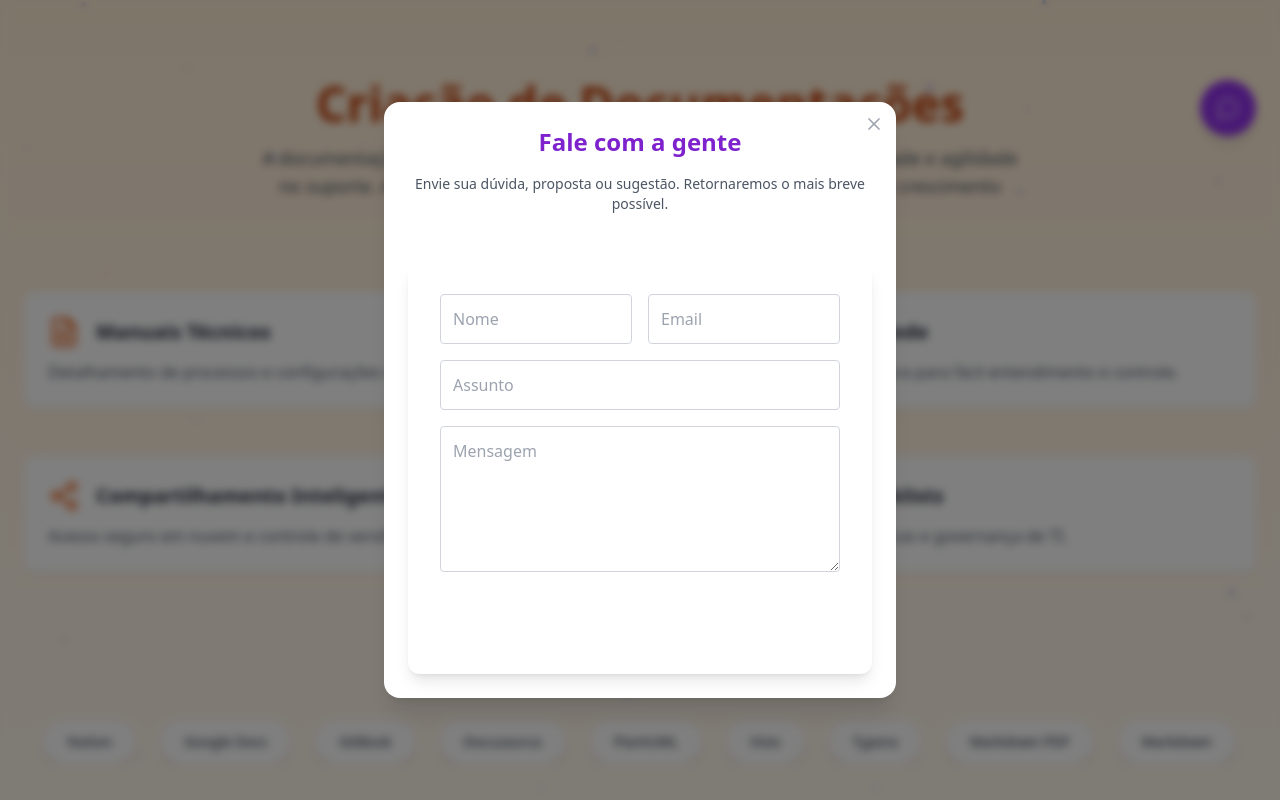
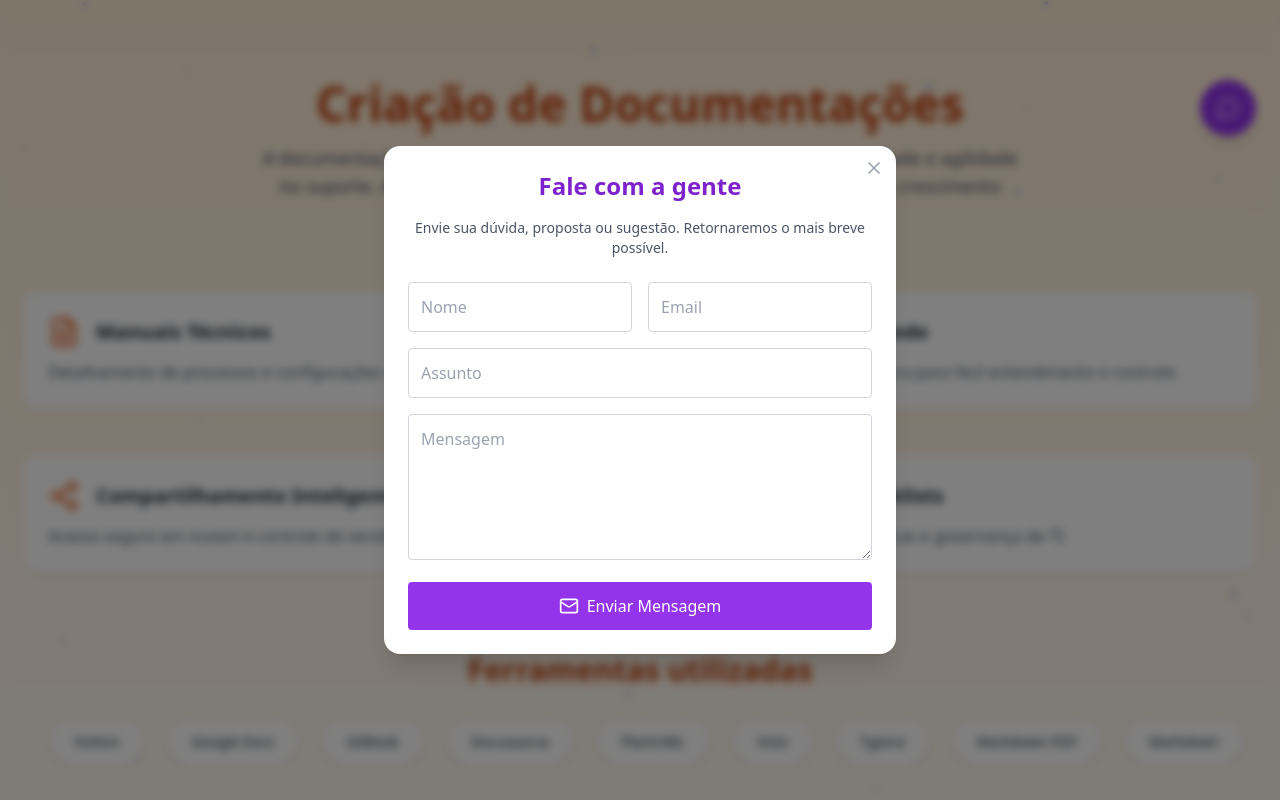
Before and after one commit to B4rbelli/site-v2.2, a React (Vite) app: page /servicos/documentacoes in a window 1280 px wide. Both pictures are taken after a click on the button "Fale Conosco". Shown: the top 800 px of the page. Built offline with nearby package versions, Linux system fonts and the light colour scheme.

Commit message:
correção buttom ModalContato

```diff
--- a/package.json
+++ b/package.json
@@ -21,7 +21,7 @@
   },
   "devDependencies": {
     "@eslint/js": "^9.9.1",
-    "@types/react": "^18.3.5",
+    "@types/react": "^18.3.23",
     "@types/react-dom": "^18.3.0",
     "@vitejs/plugin-react": "^4.3.1",
     "autoprefixer": "^10.4.18",
--- a/src/App.tsx
+++ b/src/App.tsx
@@ -1,7 +1,12 @@
 import { RouterProvider } from 'react-router-dom';
 import router from './routes';
-
+import { Toaster } from 'react-hot-toast';
 
 export default function App() {
-  return <RouterProvider router={router} />;
+  return (
+    <>
+      <Toaster position="top-center" />
+      <RouterProvider router={router} />
+    </>
+  );
 }
--- a/src/components/Formulario.tsx
+++ b/src/components/Formulario.tsx
@@ -1,24 +1,100 @@
+import { useState } from 'react';
 import { Mail } from 'lucide-react';
+import emailjs from '@emailjs/browser';
+import toast from 'react-hot-toast';
+import { useModalContato } from './ModalContatoProvider'; // ajuste o path se necessário
 
 type FormularioProps = {
-  cor: string;
+  cor: string; // deve ser bg-purple-600, bg-indigo-600 etc.
 };
 
 export default function Formulario({ cor }: FormularioProps) {
+  const [formData, setFormData] = useState({
+    name: '',
+    email: '',
+    subject: '',
+    message: ''
+  });
+
+  const [isSending, setIsSending] = useState(false);
+  const { fechar } = useModalContato();
+
+  const handleChange = (e: React.ChangeEvent<HTMLInputElement | HTMLTextAreaElement>) => {
+    setFormData({ ...formData, [e.target.name]: e.target.value });
+  };
+
+  const handleSubmit = (e: React.FormEvent) => {
+    e.preventDefault();
+    setIsSending(true);
+
+    emailjs
+      .send(
+        'service_m95p9xk',
+        'template_76dthye',
+        formData,
+        'RGSqRJA9mE5wOM1u_'
+      )
+      .then(() => {
+        toast.success('Mensagem enviada com sucesso!');
+        setFormData({ name: '', email: '', subject: '', message: '' });
+        fechar();
+      })
+      .catch((error: unknown) => {
+        console.error('Erro ao enviar:', error);
+        toast.error('Erro ao enviar. Tente novamente mais tarde.');
+      })
+      .finally(() => setIsSending(false));
+  };
+
   return (
-    <form className="bg-white rounded-xl shadow-lg p-8 space-y-4 max-w-4xl mx-auto mt-12">
+    <form onSubmit={handleSubmit} className="space-y-4">
+
       <div className="grid grid-cols-1 md:grid-cols-2 gap-4">
-        <input type="text" placeholder="Nome" className="p-3 rounded border border-gray-300" />
-        <input type="email" placeholder="Email" className="p-3 rounded border border-gray-300" />
+        <input
+          type="text"
+          name="name"
+          placeholder="Nome"
+          value={formData.name}
+          onChange={handleChange}
+          required
+          className="p-3 rounded border border-gray-300"
+        />
+        <input
+          type="email"
+          name="email"
+          placeholder="Email"
+          value={formData.email}
+          onChange={handleChange}
+          required
+          className="p-3 rounded border border-gray-300"
+        />
       </div>
-      <input type="text" placeholder="Assunto" className="w-full p-3 rounded border border-gray-300" />
-      <textarea placeholder="Mensagem" rows={5} className="w-full p-3 rounded border border-gray-300" />
+      <input
+        type="text"
+        name="subject"
+        placeholder="Assunto"
+        value={formData.subject}
+        onChange={handleChange}
+        required
+        className="w-full p-3 rounded border border-gray-300"
+      />
+      <textarea
+        name="message"
+        placeholder="Mensagem"
+        rows={5}
+        value={formData.message}
+        onChange={handleChange}
+        required
+        className="w-full p-3 rounded border border-gray-300"
+      />
       <button
         type="submit"
-        className={`w-full ${cor} text-white py-3 rounded hover:opacity-90 transition-colors flex justify-center items-center gap-2`}
+        disabled={isSending}
+        className={`w-full ${cor} text-white py-3 rounded hover:opacity-90 transition-colors flex justify-center items-center gap-2 ${isSending ? 'animate-pulse' : ''
+          } disabled:opacity-50`}
       >
         <Mail className="w-5 h-5" />
-        Enviar Mensagem
+        {isSending ? 'Enviando...' : 'Enviar Mensagem'}
       </button>
     </form>
   );
--- a/src/components/ModalContato.tsx
+++ b/src/components/ModalContatoProvider.tsx
@@ -1,3 +1,4 @@
+// ModalContatoProvider.tsx
 import { createContext, useContext, useState } from 'react';
 import { MessageCircle, X } from 'lucide-react';
 import { motion, AnimatePresence } from 'framer-motion';
@@ -36,7 +37,8 @@ export function ModalContatoProvider({ children }: { children: React.ReactNode }
             exit={{ opacity: 0 }}
           >
             <motion.div
-              className="bg-white rounded-2xl p-6 w-full max-w-lg relative shadow-xl"
+              className="bg-white rounded-2xl p-6 w-full max-w-lg shadow-xl relative overflow-y-auto"
+              style={{ maxHeight: 'calc(100vh - 60px)' }}
               initial={{ y: 50, opacity: 0 }}
               animate={{ y: 0, opacity: 1 }}
               exit={{ y: 50, opacity: 0 }}
@@ -54,21 +56,24 @@ export function ModalContatoProvider({ children }: { children: React.ReactNode }
               <p className="text-gray-600 mb-6 text-center text-sm">
                 Envie sua dúvida, proposta ou sugestão. Retornaremos o mais breve possível.
               </p>
-              <Formulario cor="purple" />
+              <Formulario cor="bg-purple-600" />
             </motion.div>
           </motion.div>
         )}
       </AnimatePresence>
 
+
       {/* Botão flutuante */}
       <div className="fixed top-20 right-6 z-40">
         <button
+          type="button"
           onClick={abrir}
           className="bg-purple-600 text-white p-4 rounded-full shadow-lg hover:bg-purple-700 transition-all"
           title="Fale Conosco"
         >
           <MessageCircle className="w-6 h-6 animate-pulse" />
         </button>
+
       </div>
     </ModalContatoContext.Provider>
   );
--- a/src/components/Navbar.tsx
+++ b/src/components/Navbar.tsx
@@ -1,5 +1,5 @@
 import { Server } from 'lucide-react';
-import { useModalContato } from './ModalContato';
+import { useModalContato } from './ModalContatoProvider';
 
 export default function Navbar() {
   const { abrir } = useModalContato();
--- a/src/main.tsx
+++ b/src/main.tsx
@@ -3,7 +3,7 @@ import { createRoot } from 'react-dom/client';
 import './index.css';
 import { RouterProvider } from 'react-router-dom';
 import router from './routes';
-import { ModalContatoProvider } from './components/ModalContato'; // ✅ import
+import { ModalContatoProvider } from './components/ModalContatoProvider'; // ✅ import
 
 createRoot(document.getElementById('root')!).render(
   <StrictMode>
--- a/src/pages/Home.tsx
+++ b/src/pages/Home.tsx
@@ -9,7 +9,7 @@ import Contact from '../components/Contact';
 import Footer from '../components/Footer';
 import CookieConsent from '../components/CookieConsent';
 import ParticleBackground from '../components/ParticleBackground';
-import { ModalContatoProvider } from '../components/ModalContato'; // <- importante
+import { ModalContatoProvider } from '../components/ModalContatoProvider'; // <- importante
 
 export default function Home() {
   return (
```
Also changed, not shown: 1 other file (tests, documents, lock files or other folders).
